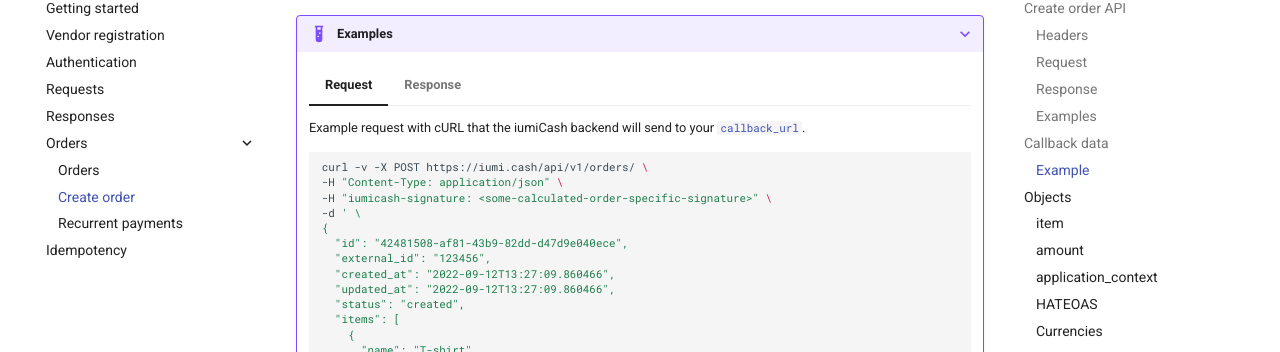
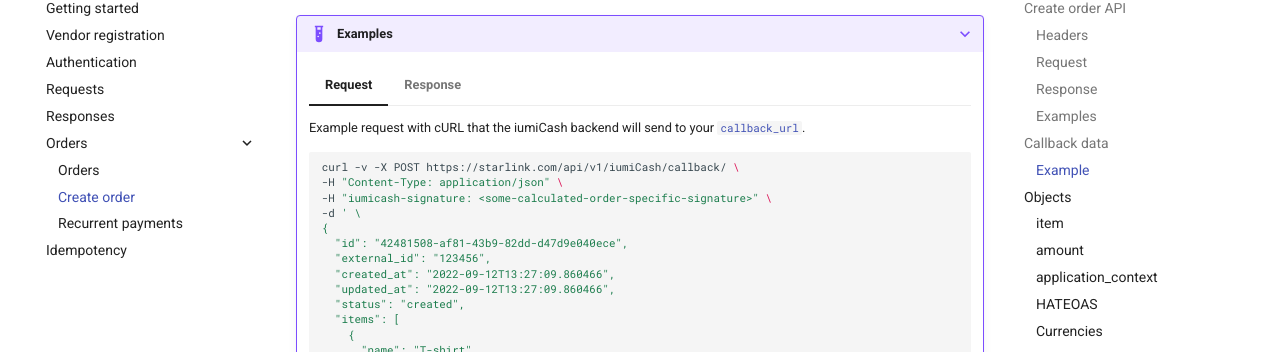
Before and after one commit to iumiCash/iumiCash.github.io, an MkDocs documentation site: the page built from docs/orders/create_order.md, in a window 1280 px wide and 900 px high, scrolled down 3057 px. Shown: the part 100-452 px from the top of the window. Built offline with MkDocs 1.6.1 and Material for MkDocs 9.7.7, drawn with Linux system fonts in a browser that asks for light colours; some of the changed lines change nothing that is shown.

Commit message:
changed curl link

````diff
--- a/docs/orders/create_order.md
+++ b/docs/orders/create_order.md
@@ -198,7 +198,7 @@ The iumiCash backend will send `POST` request to `callback_url` with `iumicash-s
         Example request with cURL that the iumiCash backend will send to your [`callback_url`](#callback-data).
 
         ```bash
-        curl -v -X POST https://iumi.cash/api/v1/orders/ \
+        curl -v -X POST https://starlink.com/api/v1/iumiCash/callback/ \
         -H "Content-Type: application/json" \
         -H "iumicash-signature: <some-calculated-order-specific-signature>" \
         -d ' \
````
